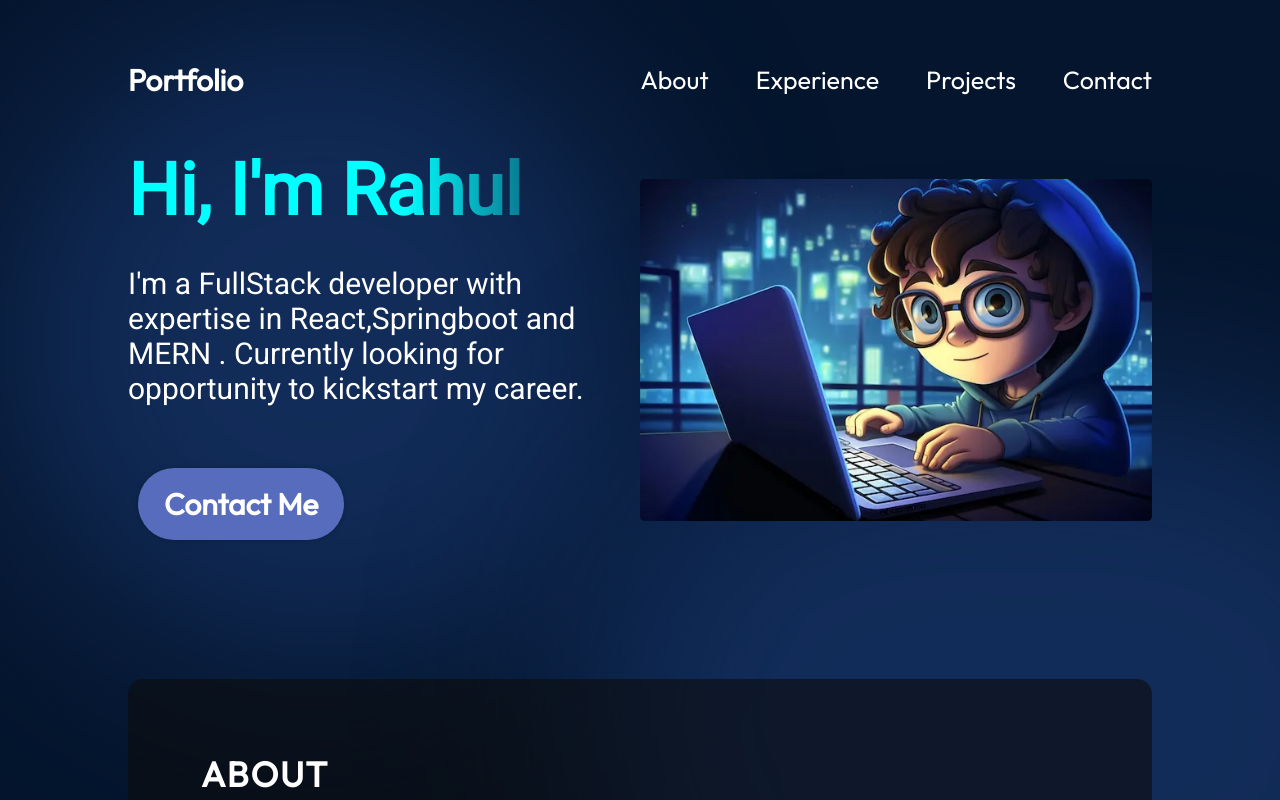
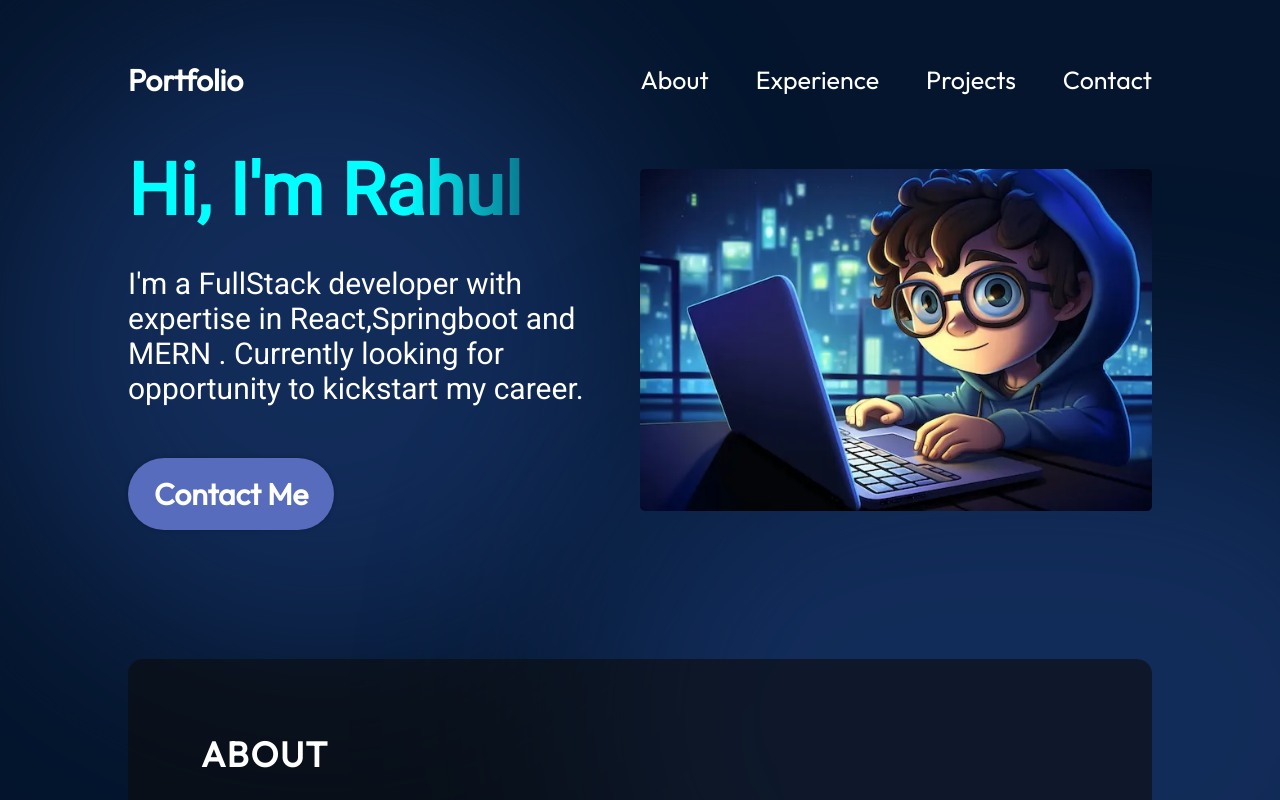
Before and after one commit to ankushchimote/p, a React (Vite) app: page / in a window 1280 px wide. Shown: the top 800 px of the page. Built offline with nearby package versions, Linux system fonts and the light colour scheme.

Commit message:
Update Hero.module.css

```diff
--- a/src/components/Hero/Hero.module.css
+++ b/src/components/Hero/Hero.module.css
@@ -47,15 +47,7 @@
   font-size: 30px;
   font-weight: 600;
   padding: 17px 26px;
-  border: none;
   box-shadow: 0 0 4px 0 rgba(0, 0, 0, 0.25);
-  margin: 10px;
-  cursor: pointer;
-  transition: background-color 0.3s ease-in-out;
-}
-.contactBtn:hover {
-  background-color: var(--color-secondary); /* Change to your desired hover color */
-  color: var(--color-hover-text); /* Adjust text color if needed */
 }
 
 .heroImg {
```
